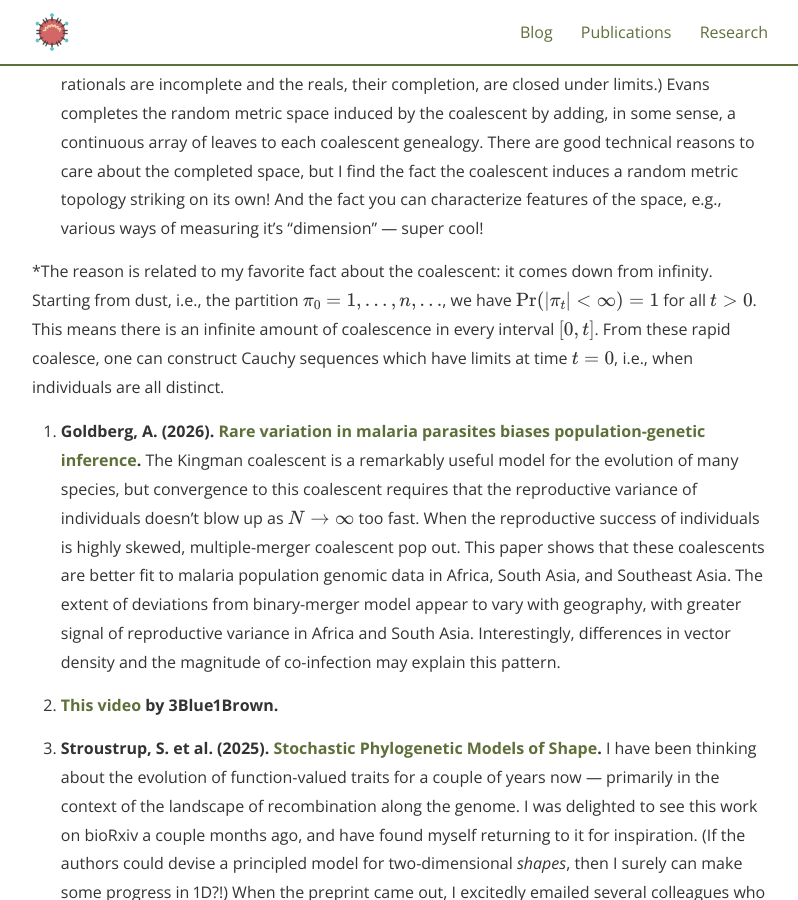
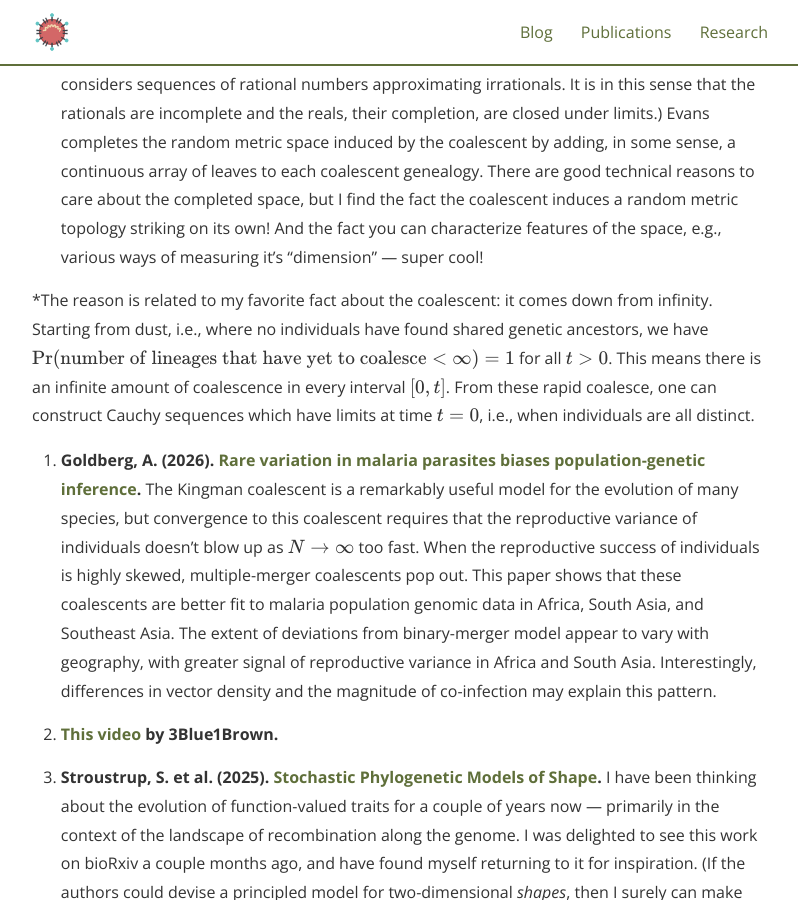
Before and after one commit to metekaanyuksel/metekaanyuksel.github.io, a Jekyll site: the page built from _posts/2026-02-03-Some-content-I've-enjoyed-consuming.md, in a window 1280 px wide and 900 px high, scrolled down 1571 px. Shown: the whole window, without its empty margins (240-1038 px from the left). Built offline with Jekyll 4.4.1, drawn with Linux system fonts in a browser that asks for light colours; nearby versions of some CDN libraries; some web fonts are replaced; some of the changed text lies outside the part shown.

```diff
--- a/_posts/2026-02-03-Some-content-I've-enjoyed-consuming.md
+++ b/_posts/2026-02-03-Some-content-I've-enjoyed-consuming.md
@@ -12,8 +12,10 @@ I would like to start posting on this blog more frequently. Currently
 the only blog post (that is not along the lines of “Hello world”)
 includes some pictures of birds. More of that to come, probably.
 
-But I’m hoping to post more than bird pictures, too, and hopefully some
-of it is of interest to others.
+But I’m hoping to post more than bird pictures, too, and hopefully it is
+of interest to others. Bare with me as I learn how to render math using
+what is very likely a convoluted bash script converting .qmd to .md
+files…
 
 <img src="/assets/posts/ducks_cdmx.jpeg" alt="Ducks CDMX" width="100%" height="600px">
 
@@ -43,12 +45,13 @@ would like to share.
     various ways of measuring it’s “dimension” — super cool!
 
 \*The reason is related to my favorite fact about the coalescent: it
-comes down from infinity. Starting from dust, i.e., the partition
-$\pi_0 = \{\{1\}, \ldots, \{n\}, \ldots\}$, we have
-$\Pr(|\pi_t| < \infty) = 1$ for all $t > 0$. This means there is an
-infinite amount of coalescence in every interval $[0,t]$. From these
-rapid coalesce, one can construct Cauchy sequences which have limits at
-time $t=0$, i.e., when individuals are all distinct.
+comes down from infinity. Starting from dust, i.e., where no individuals
+have found shared genetic ancestors, we have
+$\Pr(\text{number of lineages that have yet to coalesce} < \infty) = 1$
+for all $t > 0$. This means there is an infinite amount of coalescence
+in every interval $[0,t]$. From these rapid coalesce, one can construct
+Cauchy sequences which have limits at time $t=0$, i.e., when individuals
+are all distinct.
 
 1.  **Goldberg, A. (2026). [Rare variation in malaria parasites biases
     population-genetic
@@ -57,7 +60,7 @@ time $t=0$, i.e., when individuals are all distinct.
     evolution of many species, but convergence to this coalescent
     requires that the reproductive variance of individuals doesn’t blow
     up as $N \to \infty$ too fast. When the reproductive success of
-    individuals is highly skewed, multiple-merger coalescent pop out.
+    individuals is highly skewed, multiple-merger coalescents pop out.
     This paper shows that these coalescents are better fit to malaria
     population genomic data in Africa, South Asia, and Southeast Asia.
     The extent of deviations from binary-merger model appear to vary
--- a/qmd/2026-02-03-Some-content-I've-enjoyed-consuming.qmd
+++ b/qmd/2026-02-03-Some-content-I've-enjoyed-consuming.qmd
@@ -7,7 +7,7 @@ format:
 
 I would like to start posting on this blog more frequently. Currently the only blog post (that is not along the lines of "Hello world") includes some pictures of birds. More of that to come, probably.
 
-But I'm hoping to post more than bird pictures, too, and hopefully some of it is of interest to others.
+But I'm hoping to post more than bird pictures, too, and hopefully it is of interest to others. Bare with me as I learn how to render math using what is very likely a convoluted bash script converting .qmd to .md files...
 
 <img src="/assets/posts/ducks_cdmx.jpeg" alt="Ducks CDMX" width="100%" height="600px">
 
@@ -15,9 +15,9 @@ To start, I thought I could share a few papers that I have recently enjoyed read
 
 1. **Evans, S. (2000). [Kingman's coalescent as a random metric space](https://statistics.berkeley.edu/sites/default/files/tech-reports/531.pdf).** Here, Evans shows that realizations of the coalescent process, where lineages merge pairwise at rate 1 back in time (i.e., find shared genetic ancestors), can be understood as a _metric space_ with an associated topology. In particular, the coalescent induces induces a random (ultra)metric and, thus, topology on the set of individuals. It turns out that, in this topology, sequences of individuals whose pairwise coalescence times are getting closer and closer (i.e., Cauchy sequences of individuals in this space) don't have limits in the space*. (The same thing happens when one considers sequences of rational numbers approximating irrationals. It is in this sense that the rationals are incomplete and the reals, their completion, are closed under limits.) Evans completes the random metric space induced by the coalescent by adding, in some sense, a continuous array of leaves to each coalescent genealogy. There are good technical reasons to care about the completed space, but I find the fact the coalescent induces a random metric topology striking on its own! And the fact you can characterize features of the space, e.g., various ways of measuring it's "dimension" --- super cool!
 
-*The reason is related to my favorite fact about the coalescent: it comes down from infinity. Starting from dust, i.e., the partition $\pi_0 = \{\{1\}, \ldots, \{n\}, \ldots\}$, we have $\Pr(|\pi_t| < \infty) = 1$ for all $t > 0$. This means there is an infinite amount of coalescence in every interval $[0,t]$. From these rapid coalesce, one can construct Cauchy sequences which have limits at time $t=0$, i.e., when individuals are all distinct.
+*The reason is related to my favorite fact about the coalescent: it comes down from infinity. Starting from dust, i.e., where no individuals have found shared genetic ancestors, we have $\Pr(\text{number of lineages that have yet to coalesce} < \infty) = 1$ for all $t > 0$. This means there is an infinite amount of coalescence in every interval $[0,t]$. From these rapid coalesce, one can construct Cauchy sequences which have limits at time $t=0$, i.e., when individuals are all distinct.
 
-2. **Goldberg, A. (2026). [Rare variation in malaria parasites biases population-genetic inference](https://www.biorxiv.org/content/10.64898/2026.01.09.698000v1).** The Kingman coalescent is a remarkably useful model for the evolution of many species, but convergence to this coalescent requires that the reproductive variance of individuals doesn't blow up as $N \to \infty$ too fast. When the reproductive success of individuals is highly skewed, multiple-merger coalescent pop out. This paper shows that these coalescents are better fit to malaria population genomic data in Africa, South Asia, and Southeast Asia. The extent of deviations from binary-merger model  appear to vary with geography, with greater signal of reproductive variance in Africa and South Asia. Interestingly, differences in vector density and the magnitude of co-infection may explain this pattern.
+2. **Goldberg, A. (2026). [Rare variation in malaria parasites biases population-genetic inference](https://www.biorxiv.org/content/10.64898/2026.01.09.698000v1).** The Kingman coalescent is a remarkably useful model for the evolution of many species, but convergence to this coalescent requires that the reproductive variance of individuals doesn't blow up as $N \to \infty$ too fast. When the reproductive success of individuals is highly skewed, multiple-merger coalescents pop out. This paper shows that these coalescents are better fit to malaria population genomic data in Africa, South Asia, and Southeast Asia. The extent of deviations from binary-merger model  appear to vary with geography, with greater signal of reproductive variance in Africa and South Asia. Interestingly, differences in vector density and the magnitude of co-infection may explain this pattern.
 
 3. **[This video](https://www.youtube.com/watch?v=BHdbsHFs2P0) by 3Blue1Brown.**
 
```
